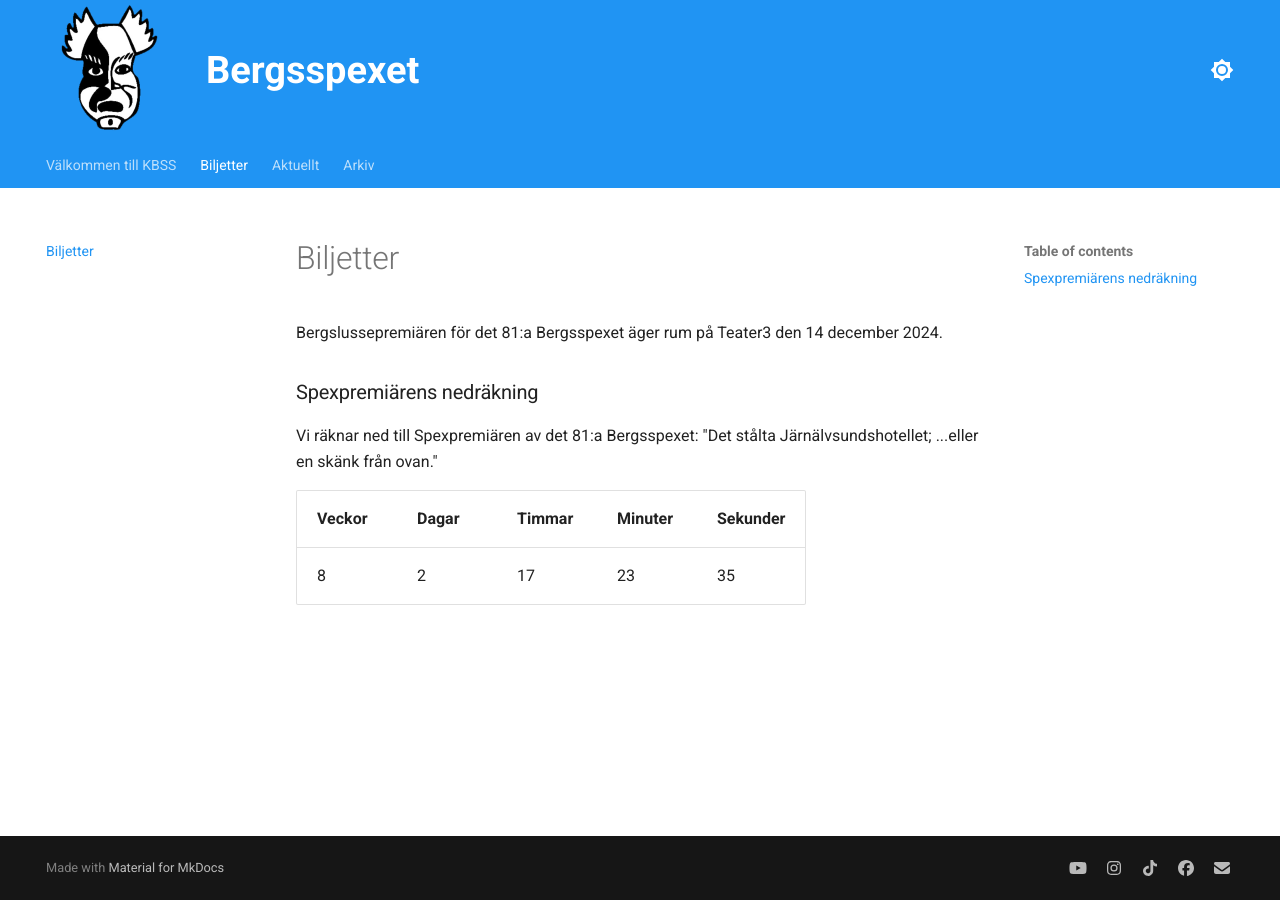
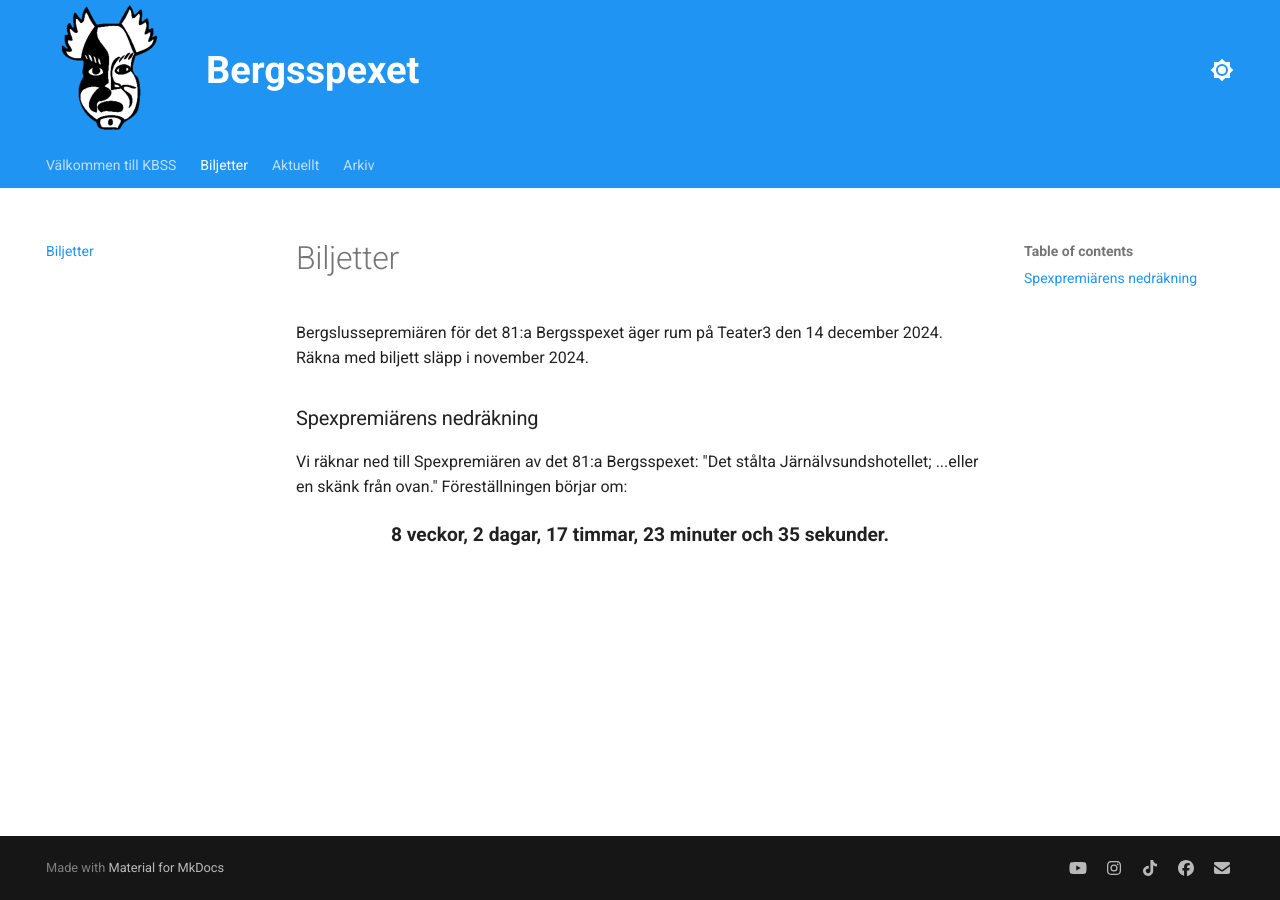
Before and after one commit to Bergsspexet/bergsspexet.github.io, an MkDocs documentation site: the page built from docs/biljetter.md, in a window 1280 px wide. Built offline with MkDocs 1.6.1 and Material for MkDocs 9.7.7, drawn with Linux system fonts in a browser that asks for light colours.

Commit message:
new countdown look!

```diff
--- a/docs/biljetter.md
+++ b/docs/biljetter.md
@@ -1,26 +1,18 @@
 # Biljetter
 
-Bergslussepremiären för det 81:a Bergsspexet äger rum på Teater3 den 14 december 2024.
+Bergslussepremiären för det 81:a Bergsspexet äger rum på Teater3 den 14 december 2024. Räkna med biljett släpp i november 2024.
 
 ### Spexpremiärens nedräkning
-Vi räknar ned till Spexpremiären av det 81:a Bergsspexet: "Det stålta Järnälvsundshotellet; ...eller en skänk från ovan."
+Vi räknar ned till Spexpremiären av det 81:a Bergsspexet: "Det stålta Järnälvsundshotellet; ...eller en skänk från ovan." Föreställningen börjar om:
 
-<table id="countdown-table" style="font-size: 1em; text-align: center; border-collapse: collapse; margin: 0 auto;">
-  <tr>
-    <th>Veckor</th>
-    <th>Dagar</th>
-    <th>Timmar</th>
-    <th>Minuter</th>
-    <th>Sekunder</th>
-  </tr>
-  <tr>
-    <td id="weeks"></td>
-    <td id="days"></td>
-    <td id="hours"></td>
-    <td id="minutes"></td>
-    <td id="seconds"></td>
-  </tr>
-</table>
+<div id="countdown" style="font-size: 1.2em; font-weight: bold; text-align: center; margin: 20px auto;">
+  <span id="weeks"></span> veckor,
+  <span id="days"></span> dagar,
+  <span id="hours"></span> timmar,
+  <span id="minutes"></span> minuter och
+  <span id="seconds"></span> sekunder.
+</div>
+
 
 <script>
   var targetDate = new Date("Dec 14, 2024 13:00:00").getTime();
```
Also changed, not shown: other parts of docs/biljetter.md (+2 -1 lines).
